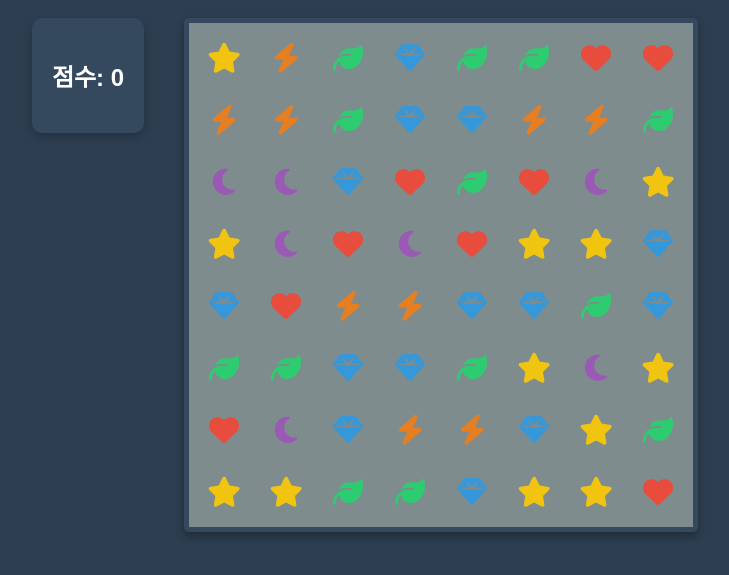
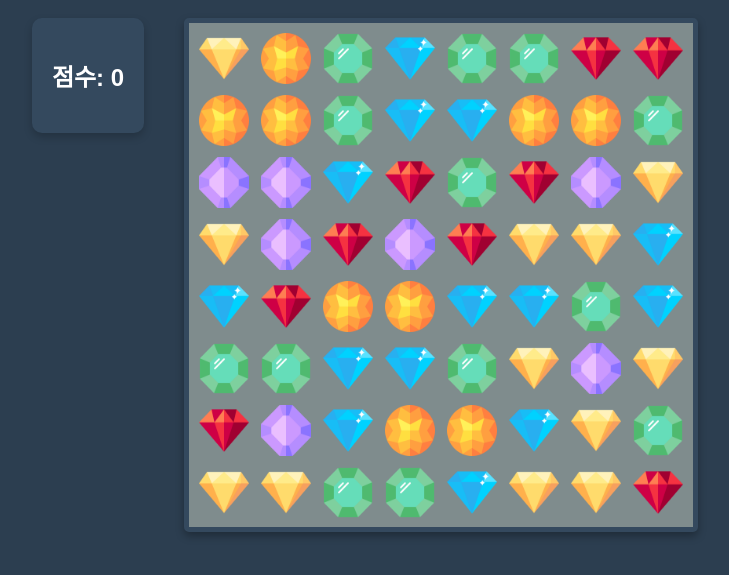
Before and after one commit to pnumin/sillavibe_app1, a plain HTML site: page index.html in a window 1280 px wide. Shown: the part 169-744 px from the top of the page, without its empty margins (275-1004 px from the left). Drawn offline with Linux system fonts and the light colour scheme.

Commit message:
보석 이미지 변경

```diff
--- a/script.js
+++ b/script.js
@@ -4,13 +4,13 @@ document.addEventListener('DOMContentLoaded', () => {
     const rows = 8;
     const cols = 8;
     const gemColors = ['blue', 'green', 'red', 'yellow', 'purple', 'orange'];
-    const gemIcons = {
-        blue: 'fas fa-gem',
-        green: 'fas fa-leaf',
-        red: 'fas fa-heart',
-        yellow: 'fas fa-star',
-        purple: 'fas fa-moon',
-        orange: 'fas fa-bolt'
+    const gemImages = {
+        blue: 'img/blue.png',
+        green: 'img/green.png',
+        red: 'img/red.png',
+        yellow: 'img/yellow.png',
+        purple: 'img/purple.png',
+        orange: 'img/orange.png'
     };
 
     let grid = []; // 게임 데이터를 저장할 배열 (DOM 요소가 아닌 데이터 객체)
@@ -54,9 +54,9 @@ document.addEventListener('DOMContentLoaded', () => {
                     gem.dataset.r = r;
                     gem.dataset.c = c;
 
-                    const icon = document.createElement('i');
-                    icon.className = `${gemIcons[color]} gem-${color}`;
-                    gem.appendChild(icon);
+                    const img = document.createElement('img');
+                    img.src = gemImages[color];
+                    gem.appendChild(img);
 
                     // 선택된 보석 시각적 표시
                     if (selectedGem && selectedGem.r === r && selectedGem.c === c) {
--- a/style.css
+++ b/style.css
@@ -47,7 +47,12 @@ body {
     display: flex;
     justify-content: center;
     align-items: center;
-    font-size: 30px; /* 아이콘 크기 */
+}
+
+.gem img {
+    width: 90%;
+    height: 90%;
+    object-fit: contain;
 }
 
 .gem.selected {
@@ -55,11 +60,3 @@ body {
     border: 3px solid #f1c40f;
     background-color: rgba(255, 255, 255, 0.1);
 }
-
-/* Gem Icon Colors */
-.gem-blue { color: #3498db; }
-.gem-green { color: #2ecc71; }
-.gem-red { color: #e74c3c; }
-.gem-yellow { color: #f1c40f; }
-.gem-purple { color: #9b59b6; }
-.gem-orange { color: #e67e22; }
```
Also changed, not shown: img/blue.png (added), img/green.png (added), img/orange.png (added), img/purple.png (added), img/red.png (added), img/yellow.png (added).
